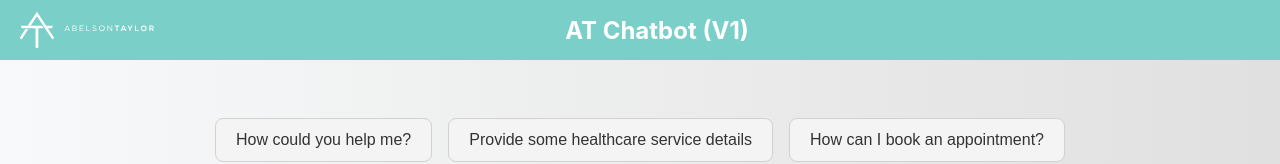
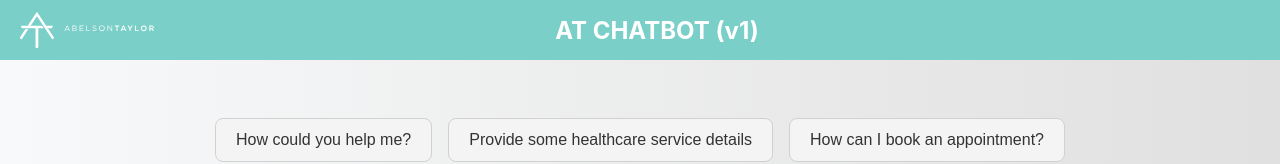
Before and after one commit to GeorgeTrs45/AT-chatbot, a React (Create React App) app: page / in a window 1280 px wide. Shown: the top 164 px of the page. Built offline with nearby package versions, Linux system fonts and the light colour scheme; the HTML template or start-up script is replaced by a standard one.

Commit message:
updated botname, modal API url

```diff
--- a/src/App.js
+++ b/src/App.js
@@ -3,7 +3,7 @@ import Chat from "./chat";
 import "./App.css";
 
 function App() {
-  const botName = "AT Chatbot (V1)";
+  const botName = "AT CHATBOT (v1)";
   return (
     <div className="App">
       <header className="App-header">
--- a/src/bot/chat.js
+++ b/src/bot/chat.js
@@ -71,8 +71,8 @@ const Chat = ({
 
   const handleSendMessage = async (query = input, model = selectedModel) => {
     if (query.length > 0 && query.length <= 300) {
-      const apiUrl = model === 'gpt-3'
-        ? 'http://127.0.0.1:8000/bot/conversation'
+      const apiUrl = model === 'gpt-3.5-turbo'
+        ? 'http://0.0.0.0:8001/bot/conversation'
         : 'http://127.0.0.1:8000/bot/conversation';
       await fetchAndUpdateMessages(apiUrl, query);
     }
--- a/src/chat.js
+++ b/src/chat.js
@@ -65,7 +65,7 @@ const Chat = () => {
       const apiUrl =
         model === "gpt-3"
           ? "http://127.0.0.1:8000/bot/conversation"
-          : "http://127.0.0.1:8000/bot/conversation";
+          : "http:/0.0.0.0:8000/bot/conversation";
       await fetchAndUpdateMessages(apiUrl, query);
     }
   };
```
